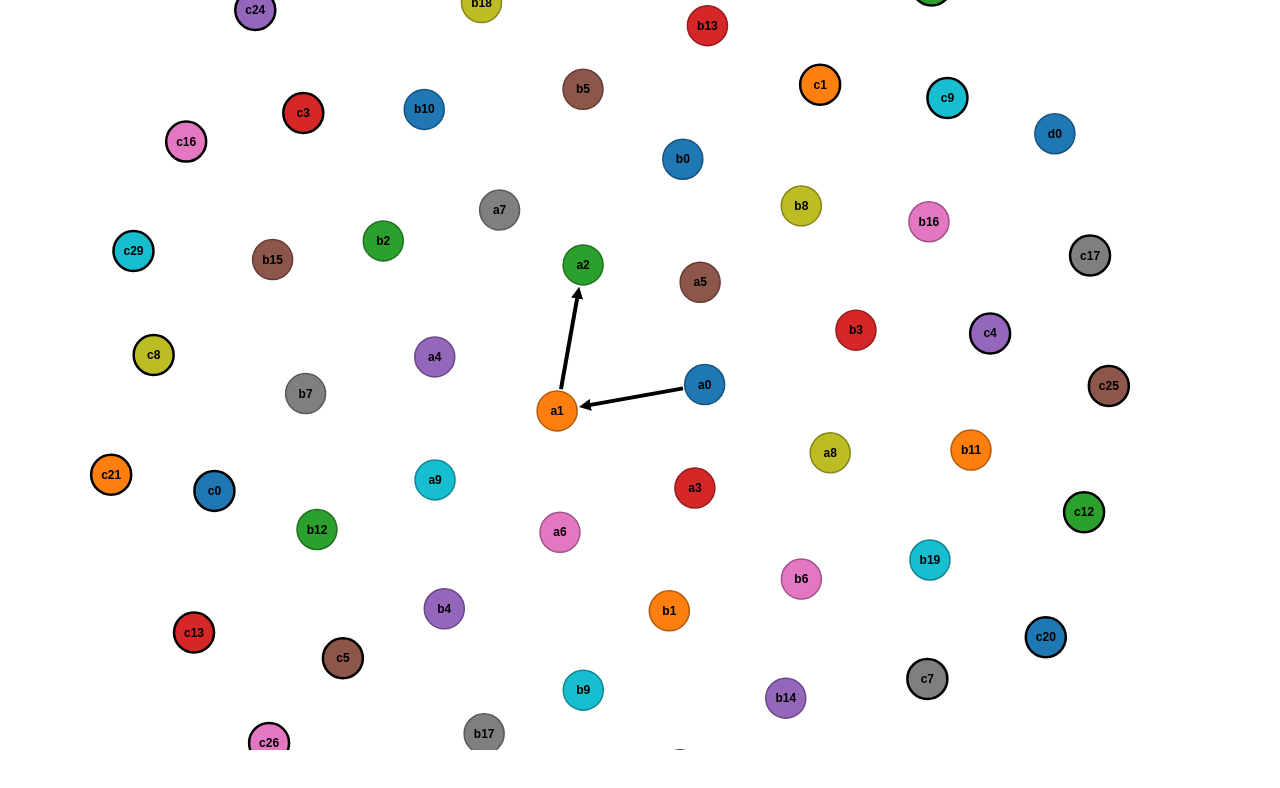
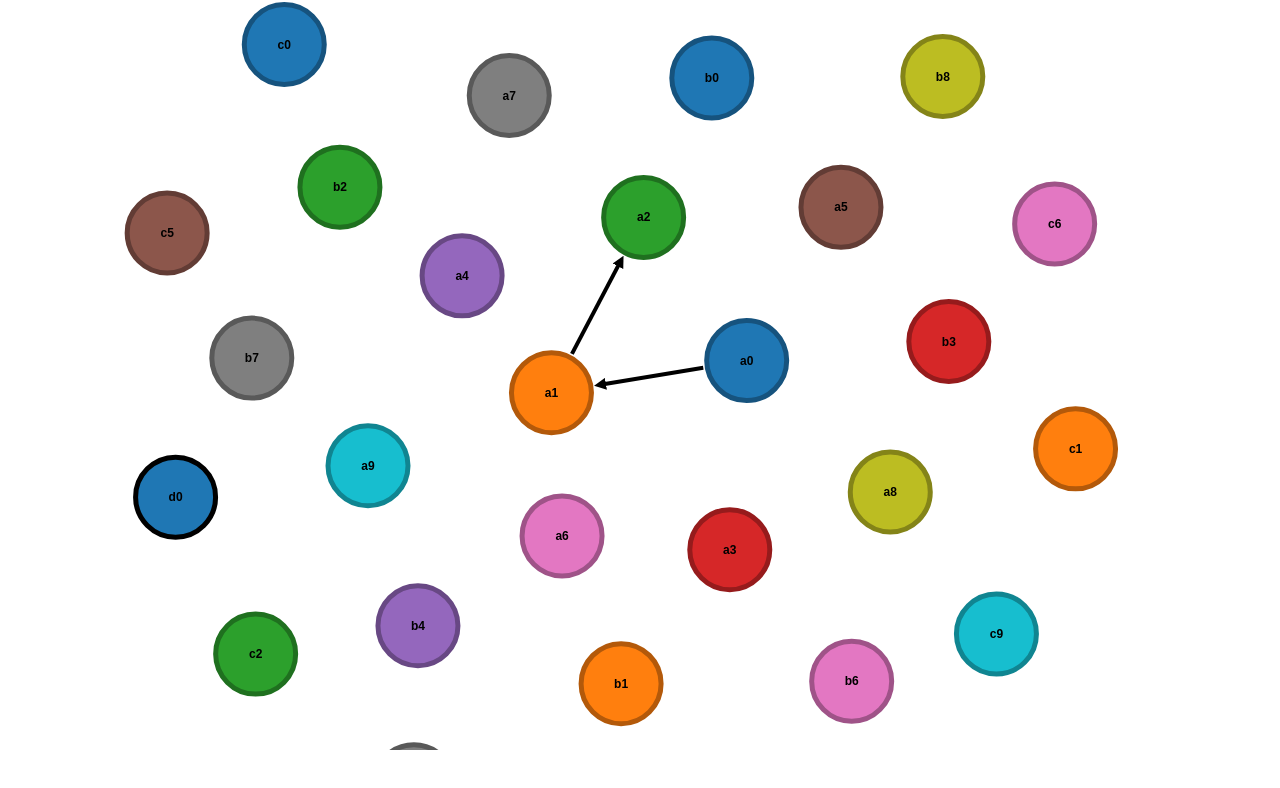
Before and after one commit to vlo111/d3js-layouts, a React (Create React App) app: page / in a window 1280 px wide. Shown: the top 788 px of the page. Built offline with nearby package versions, Linux system fonts and the light colour scheme.

Commit message:
update force simulation charge

```diff
--- a/src/App1.js
+++ b/src/App1.js
@@ -45,8 +45,8 @@ function App1({nodes, links}) {
 
             // init D3 force layout
             force = d3.forceSimulation()
-                .force('link', d3.forceLink().id((d) => d.id).distance(150))
-                .force('charge', d3.forceManyBody().strength(-500))
+                .force('link', d3.forceLink().id((d) => d.id).distance(200))
+                .force('charge', d3.forceManyBody().strength(-900))
                 .force('x', d3.forceX(width / 2))
                 .force('y', d3.forceY(height / 2))
                 .on('tick', () => tick());
@@ -132,8 +132,8 @@ function App1({nodes, links}) {
             const dist = Math.sqrt(deltaX * deltaX + deltaY * deltaY);
             const normX = deltaX / dist;
             const normY = deltaY / dist;
-            const sourcePadding = d.left ? 27 : 22;
-            const targetPadding = d.right ? 27 : 22;
+            const sourcePadding = d.left ? 48 : 44;
+            const targetPadding = d.right ? 48 : 44;
             const sourceX = d.source.x + (sourcePadding * normX);
             const sourceY = d.source.y + (sourcePadding * normY);
             const targetX = d.target.x - (targetPadding * normX);
@@ -192,9 +192,10 @@ function App1({nodes, links}) {
 
         g.append('svg:circle')
             .attr('class', 'node')
-            .attr('r', 20)
+            .attr('r', 40)
             .style('fill', (d) => (d === selectedNode) ? d3.rgb(colors(d.id)).brighter().toString() : colors(d.id))
             .style('stroke', (d) => d3.rgb(colors(d.id)).darker().toString())
+            .style('stroke-width', "5px")
             .classed('reflexive', (d) => d.reflexive)
             .on('mouseover', (event, d) => {
                 if (!mousedownNode || d === mousedownNode) return;
--- a/src/index.js
+++ b/src/index.js
@@ -10,9 +10,9 @@ const root = ReactDOM.createRoot(document.getElementById('root'));
 const nodes =
     [].concat(
         d3.range(10).map((i) => { return {id: `a${i}`, type: "a", reflexive: false}; }),
-        d3.range(20).map((i) => { return {id: `b${i}`, type: "b", reflexive: false}; }),
-        d3.range(30).map((i) => { return {id: `c${i}`, type: "c", reflexive: true }; }),
-        d3.range(1).map((i) => { return { id: `d${i}`, type: "d", reflexive: false}; })
+        d3.range(10).map((i) => { return {id: `b${i}`, type: "b", reflexive: false}; }),
+        d3.range(10).map((i) => { return {id: `c${i}`, type: "c", reflexive: false }; }),
+        d3.range(1).map((i) => { return { id: `d${i}`, type: "d", reflexive: true}; })
     );
 
 const links = [
```
